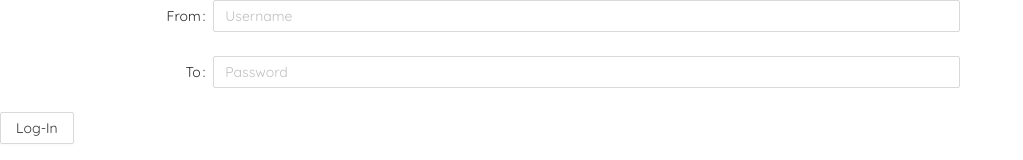
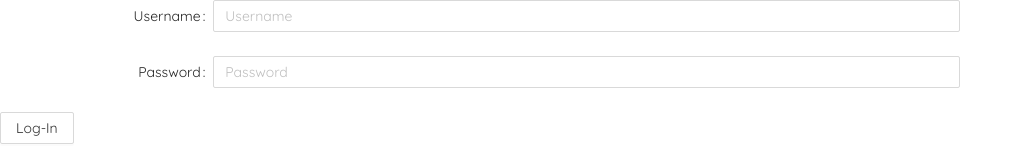
Before and after one commit to advanced-computer-lab/Ummm, a React (Create React App) app in the folder frontend/: page /LoginPage in a window 1280 px wide. Shown: the top 160 px of the page, without its empty margins (0-1023 px from the left). Built offline with nearby package versions, Linux system fonts and the light colour scheme.

Commit message:
LoginPage fix

```diff
--- a/frontend/src/page/LoginPage.js
+++ b/frontend/src/page/LoginPage.js
@@ -10,6 +10,7 @@ import {
   Form,
   Input,
   Button,
+  message,
   Radio,
   Select,
   Cascader,
@@ -55,7 +56,7 @@ const LoginPage = () => {
    // prevent reloading the page
     axios.post('http://localhost:8000/LoginPage', criteria)
     .then(response => {
-     // setResult(response.data);
+      console.log(response.status);
       setState({
         Username: "",
         Password: "",
@@ -64,10 +65,16 @@ const LoginPage = () => {
             pathname: '/homepage'
           });
        }).catch(error => {
-       console.log(error);
+         warning();
+        console.log(error);
     })
 
   };
+
+  const warning = () => {
+    message.warning('Incorrect Username or Password!');
+  }
+
 
 
 
@@ -89,12 +96,12 @@ const LoginPage = () => {
           size={componentSize}
         >
 
-          <Form.Item label="From">
+          <Form.Item label="Username">
             <Input type="text" name="Username" placeholder="Username" value={Data.Username} onChange={(e) => changeHander(e)}/>
           </Form.Item>
 
 
-          <Form.Item label="To">
+          <Form.Item label="Password">
           <Input type="password" name="Password" placeholder="Password" value={Data.Password} onChange={(e) => changeHander(e)}/>
           </Form.Item>
 
```
Also changed, not shown: 1 other file (tests, documents, lock files or other folders).
